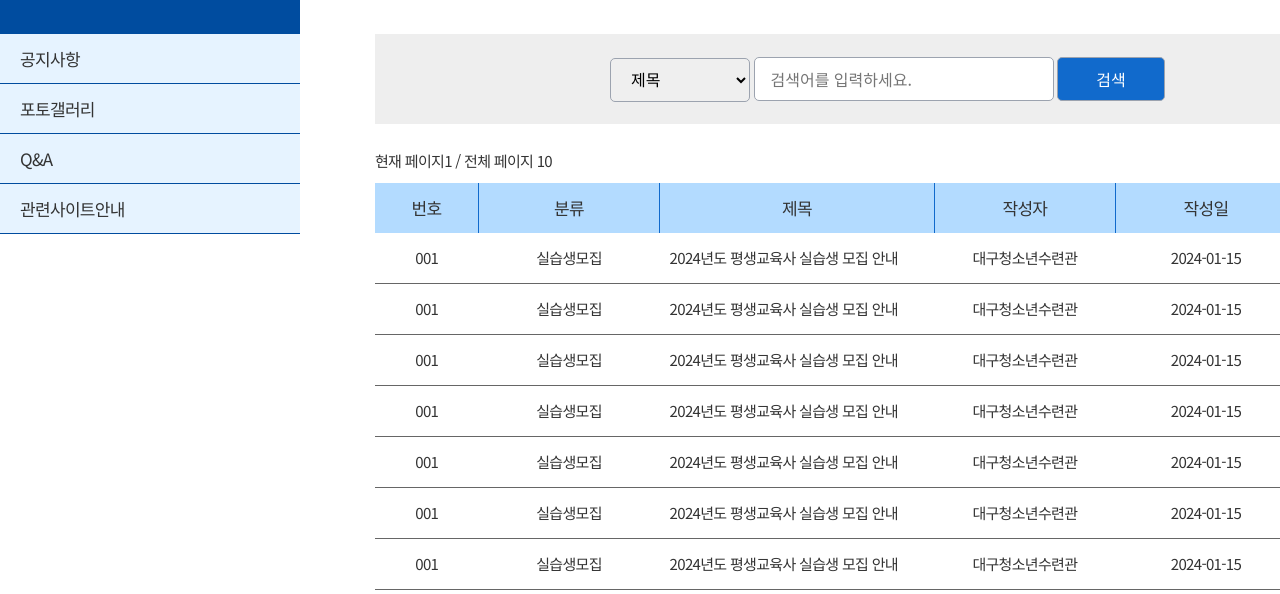
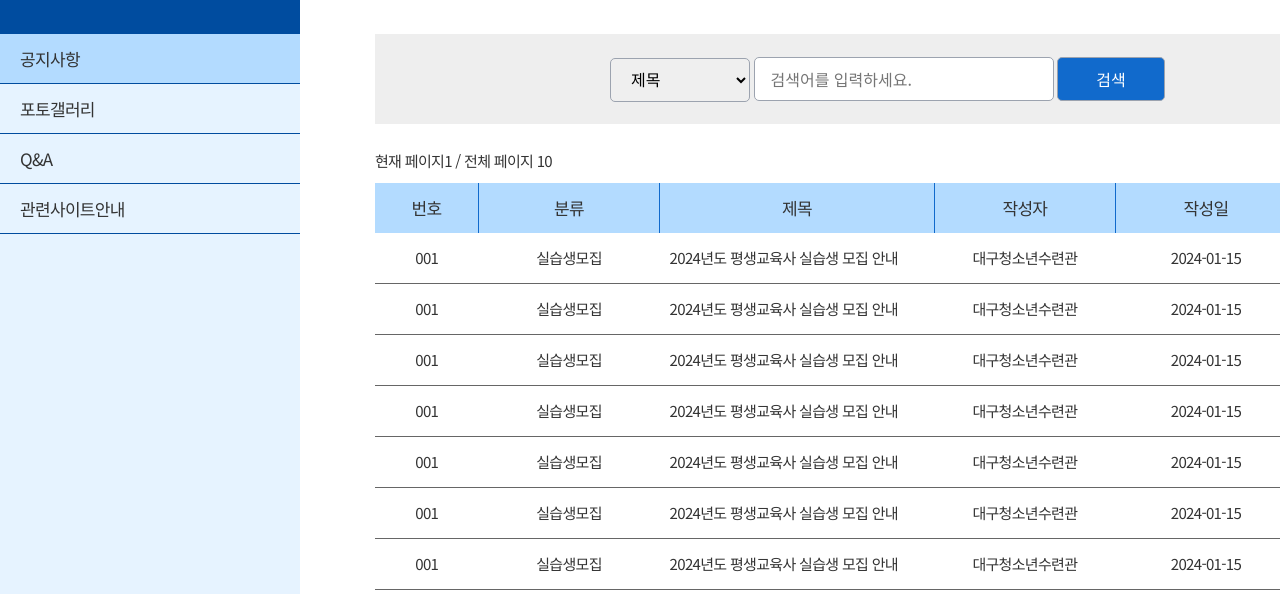
Before and after one commit to hyeongyu36/dg_seoguyouth, a plain HTML site: page notice.html in a window 1280 px wide. Shown: the part 206-800 px from the top of the page. Drawn offline with nearby package versions, Linux system fonts and the light colour scheme.

Commit message:
feat : notice 메뉴 css 수정
selected, hover 적용

```diff
--- a/css/notice.css
+++ b/css/notice.css
@@ -9,7 +9,7 @@
 }
 /* subwrap */
 #subwrap{
-    height: 100%;
+    /* height: 100%; */
     width: 27.7%;
     /* min-width: 300px; */
     background-color: #E6F3FF;
@@ -32,6 +32,15 @@
     padding: 13px 20px;
     font-size: 17px;
     border-bottom: 1px solid #004C9F;
+    cursor: pointer;
+}
+.snb li:hover,
+.snb li:active,
+.snb li.selected,
+.snb li:focus
+{
+    background-color: #B3DBFF;
+    font-weight: 500;
 }
 
 /* content */
@@ -93,6 +102,7 @@
     background-color: #116ACC;
     border: 1px solid #9CA3AF;
     border-radius: 5px;
+    cursor: pointer;
 }
 .searchbox button:hover{
     background-color: #004C9F;
@@ -146,6 +156,10 @@ width: calc(100%/6*1.06);
 .noticetable tbody tr td:nth-child(3){
     text-align: left;
     padding-left: 10px;
+    cursor: pointer;
+}
+.noticetable tbody tr td:nth-child(3):hover{
+    text-decoration: underline;
 }
 /* pagination */
 .horizontal{
@@ -224,6 +238,7 @@ width: calc(100%/6*1.06);
         background-color: #116ACC;
         border: 1px solid #9CA3AF;
         border-radius: 5px;
+        cursor: pointer;
     }
     .opinionwrap button:hover{
         background-color: #004C9F;
--- a/notice.html
+++ b/notice.html
@@ -99,7 +99,7 @@
                 <h2><span>커뮤니티</span></h2>
                 <nav class="left">
                     <ul class="snb">
-                        <li class="on">공지사항</li>
+                        <li class="selected">공지사항</li>
                         <li>포토갤러리</li>
                         <li>Q&A</li>
                         <li>관련사이트안내</li>
```
